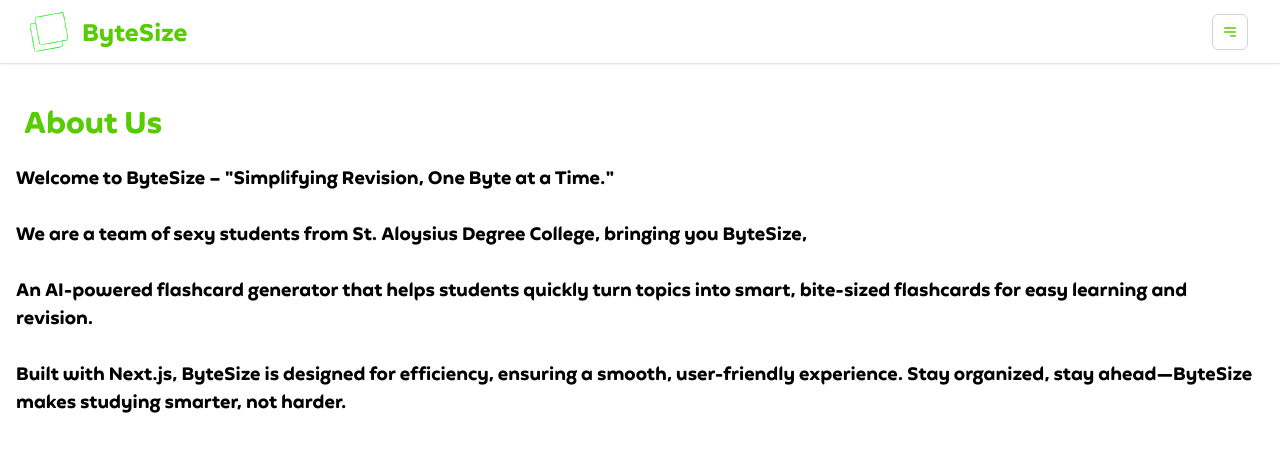
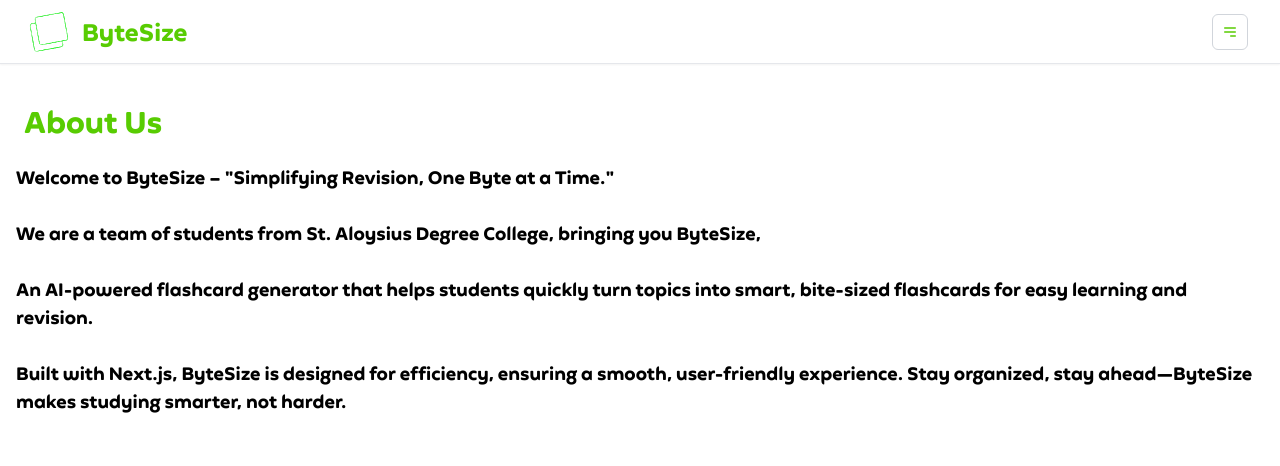
Before and after one commit to Nash504/ByteSize, a Next.js app: page /About in a window 1280 px wide. Shown: the top 466 px of the page. Built offline with nearby package versions, Linux system fonts and the light colour scheme.

Commit message:
Update page.jsx

```diff
--- a/src/app/About/page.jsx
+++ b/src/app/About/page.jsx
@@ -20,7 +20,7 @@
             Welcome to ByteSize – "Simplifying Revision, One Byte at a Time."
             <br />
             <br />
-            We are a team of sexy students from St. Aloysius Degree College,
+            We are a team of students from St. Aloysius Degree College,
             bringing you ByteSize,
             <br />
             <br /> An AI-powered flashcard generator that helps students quickly
```
